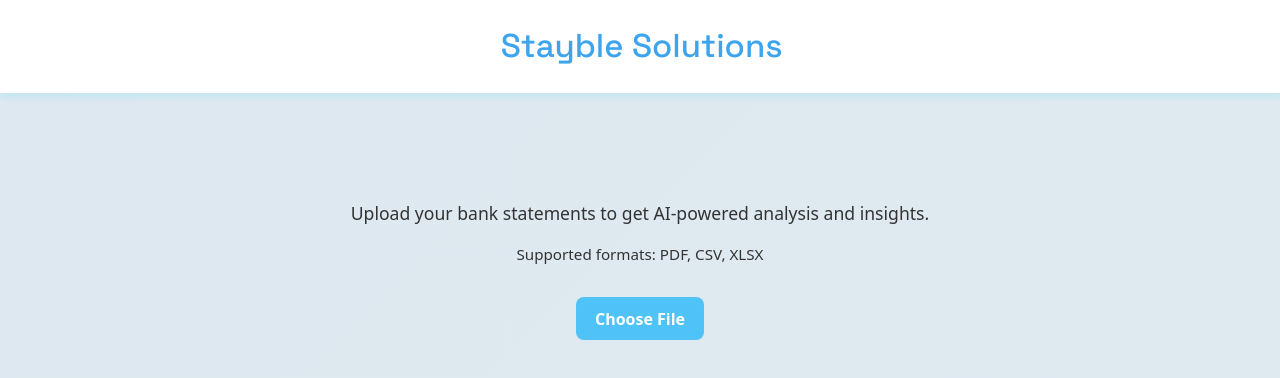
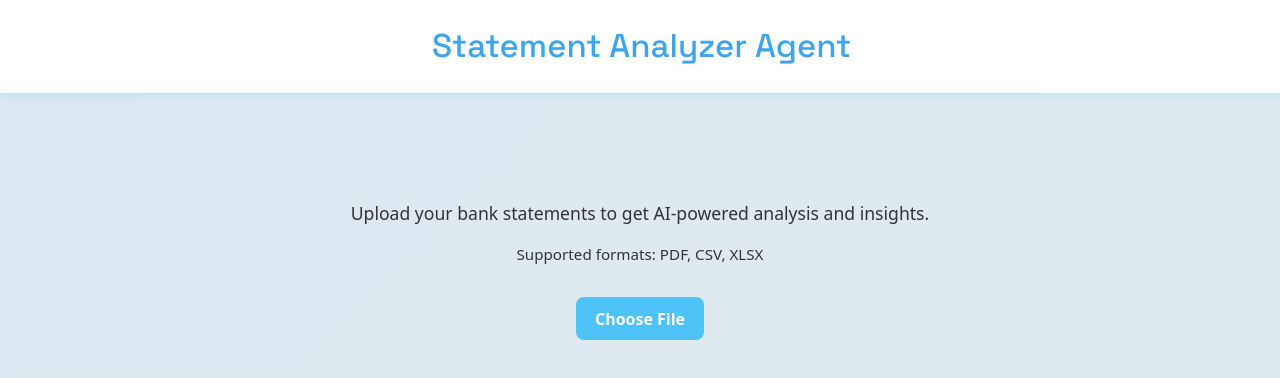
Before and after one commit to rohitptnk/statement-analyzer-agent, a React app in the folder frontend/: page / in a window 1280 px wide. Shown: the top 378 px of the page. Built offline with nearby package versions, Linux system fonts and the light colour scheme; no server answers; the HTML template or start-up script is replaced by a standard one.

Commit message:
Minor Fix

```diff
--- a/frontend/src/components/Navbar.tsx
+++ b/frontend/src/components/Navbar.tsx
@@ -1,7 +1,7 @@
 function Navbar(){
     return(
         <nav className="navbar">
-            <h1>Stayble Solutions</h1>
+            <h1>Statement Analyzer Agent</h1>
         </nav>
     );
 }
```
Also changed, not shown: 3 other files (tests, documents, lock files or other folders).
